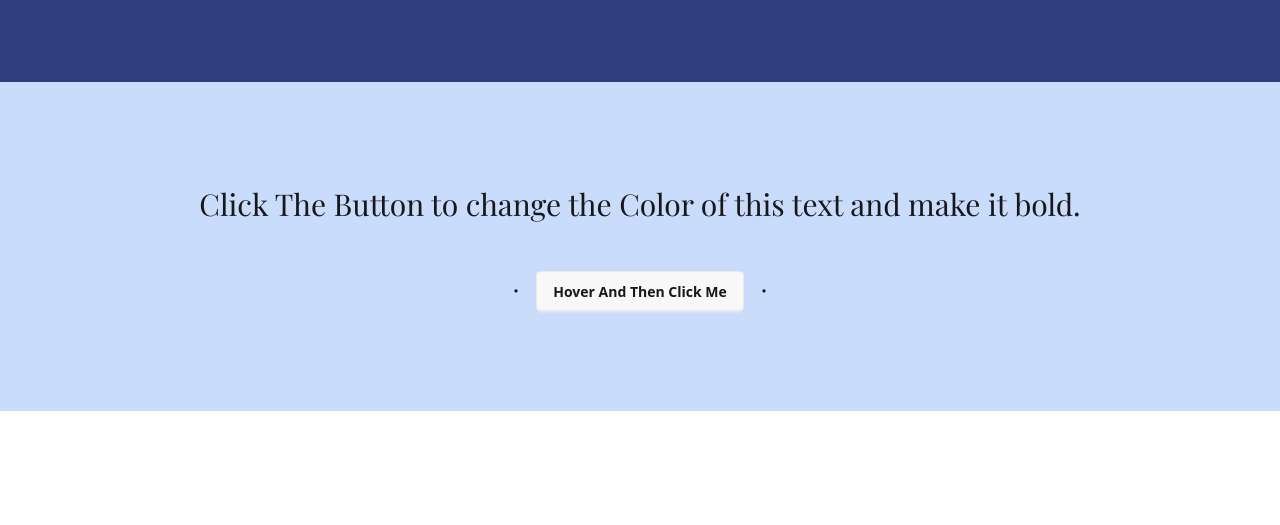
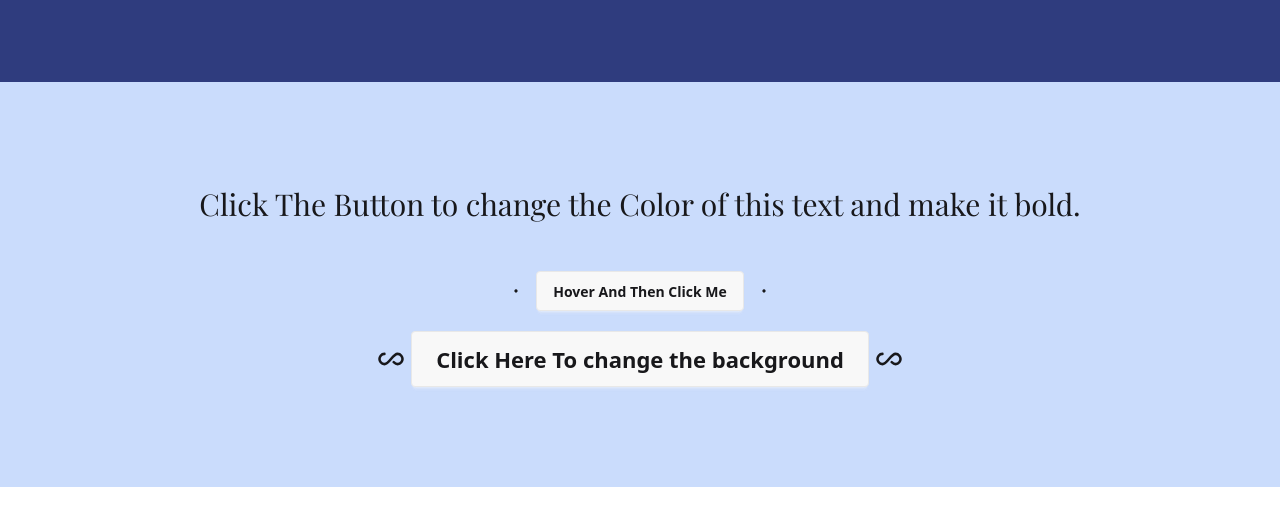
Before and after one commit to hubertDgomes/DOM, a website: page index.html in a window 1280 px wide. Shown: the part 193-718 px from the top of the page. Drawn offline with nearby package versions, Linux system fonts and the light colour scheme; a web font is replaced by a local one.

Commit message:
Add background color change functionality and update HTML structure

```diff
--- a/index.html
+++ b/index.html
@@ -16,11 +16,11 @@
         <h1 class="head1">Welcome to the First Simple example of DOM</h1>
     </div>
 
-    <div class="bg-bg2 py-[100px] text-center">
+    <div class="bg-bg2 py-[100px] text-center backChange">
         <h1 class="font-customFont text-[30px] pb-[20px] head2">Click The Button to change the Color of this text and make it bold.</h1>
         <!-- <button class="btn btn-neutral btn-dash text-[20px] butt12">Click</button> -->
         <br>
-        <div class="tooltip">
+            <div class="tooltip pb-[20px]">
             <div class="tooltip-content">
               <div class="animate-bounce text-orange-400 -rotate-10 text-2xl font-black">Etake Bole DOM!</div>
             </div>
@@ -28,6 +28,10 @@
             <button class="btn butt12">Hover And Then Click Me</button>
             <span class="loading loading-ring loading-xl"></span>
           </div>
+          <br>
+          <span class="loading loading-infinity loading-xl"></span>
+          <button class="btn btn-xs sm:btn-sm md:btn-md lg:btn-lg xl:btn-xl changeTheBack">Click Here To change the background</button>
+          <span class="loading loading-infinity loading-xl"></span>
     </div>
     <script src="js/script.js"></script>
 </body>
--- a/js/script.js
+++ b/js/script.js
@@ -15,3 +15,10 @@ butt12.addEventListener("click", function(){
     head3.style.fontWeight = "bold"
     head3.style.fontFamily = "Lugrasimo"
 })
+
+let back2 = document.querySelector(".backChange")
+let changeTheBack = document.querySelector(".changeTheBack")
+
+changeTheBack.addEventListener("click", function(){
+    back2.style.backgroundColor = "mediumseagreen"
+})
```
